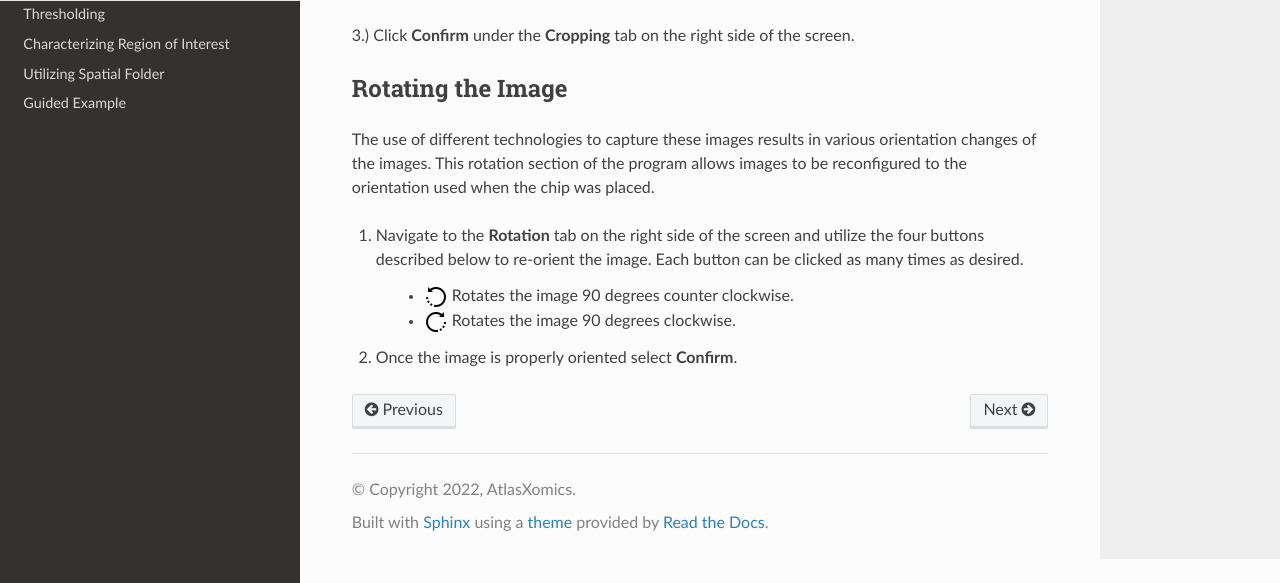
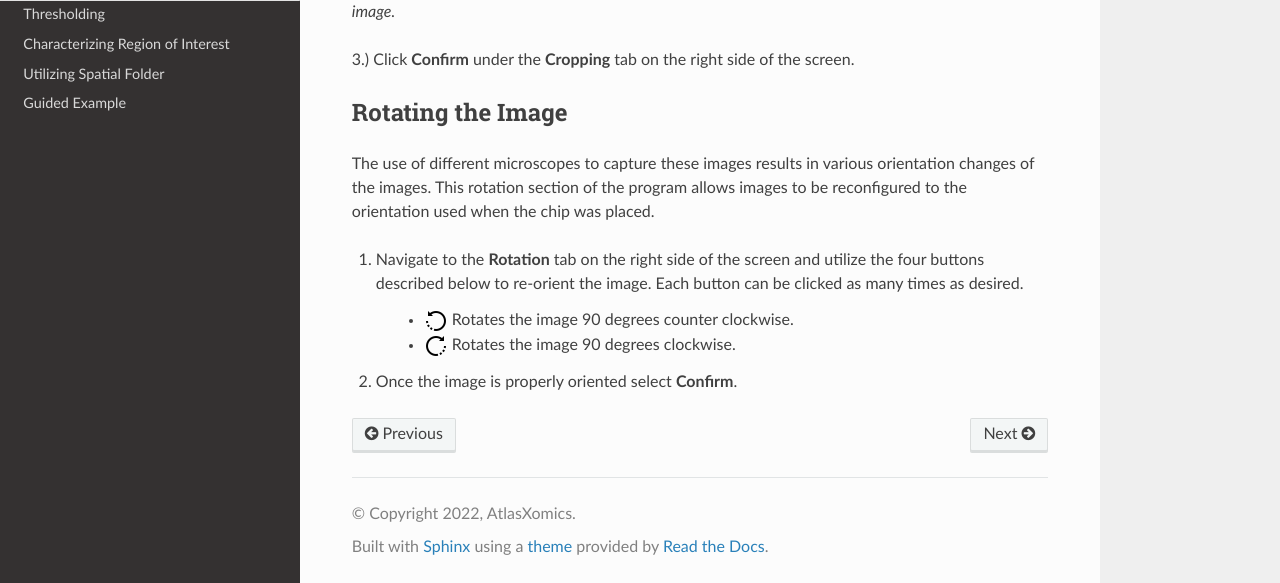
Before and after one commit to atlasxomics/AtlasXbrowser_docs, a Sphinx documentation site: the page built from docs/ImageConfiguration.rst, in a window 1280 px wide and 900 px high, scrolled down 979 px, cut to the strip 317-900 px from the top of the window. Built offline with Sphinx 7.4.7 and the Read the Docs theme 2.0.0, drawn with Linux system fonts in a browser that asks for light colours; some of the changed text lies outside the part shown.

Commit message:
Update ImageConfiguration.rst

```diff
--- a/docs/ImageConfiguration.rst
+++ b/docs/ImageConfiguration.rst
@@ -31,8 +31,7 @@
 
 Rotating the Image
 ##################
-The use of different technologies to capture these images results in various orientation changes of the images.
-This rotation section of the program allows images to be reconfigured to the orientation used when the chip was placed.
+The use of different microscopes to capture these images results in various orientation changes of the images. This rotation section of the program allows images to be reconfigured to the orientation used when the chip was placed.
 
 #. Navigate to the **Rotation** tab on the right side of the screen and utilize the four buttons described below to re-orient the image. Each button can be clicked as many times as desired.
 
```
Also changed, not shown: other parts of docs/ImageConfiguration.rst (+1 -1 lines).
